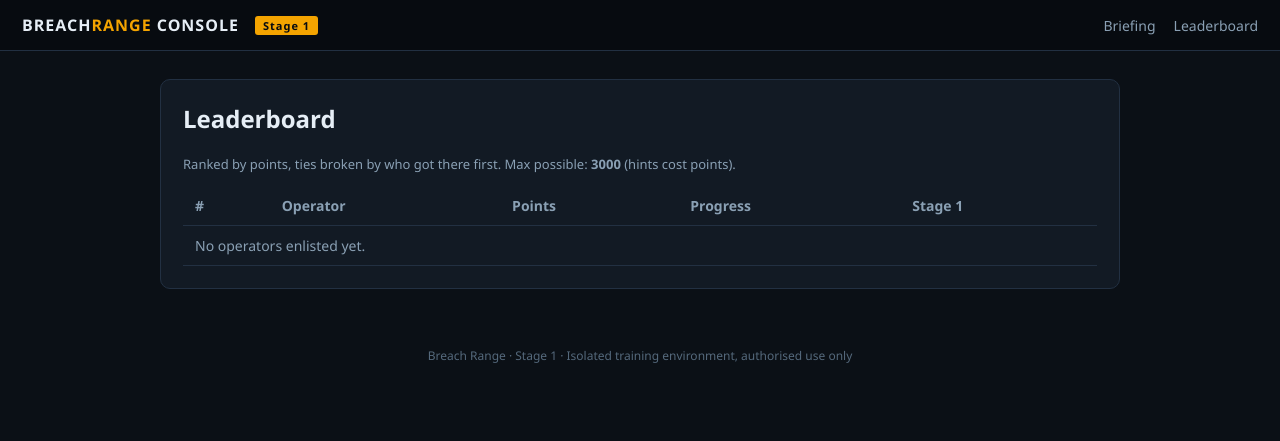
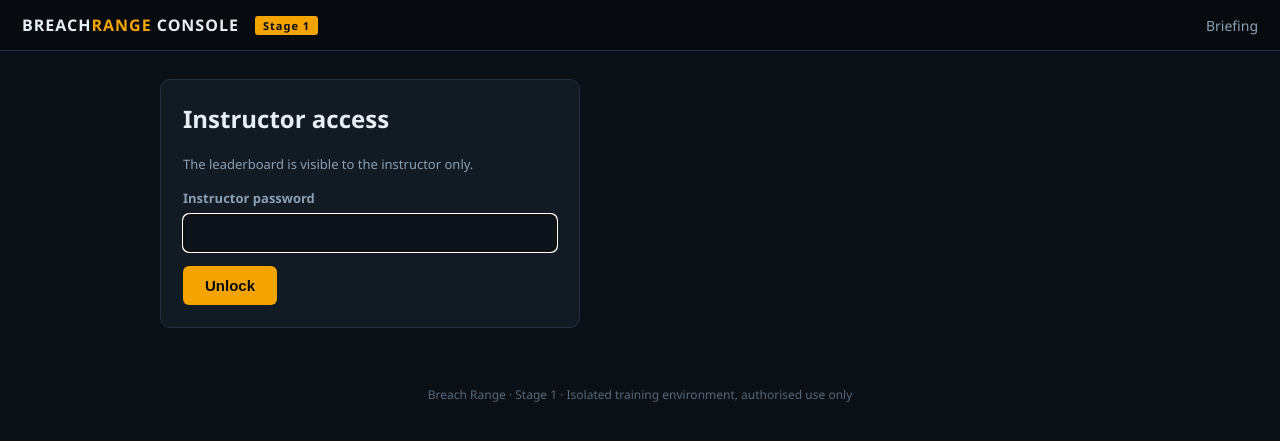
Before and after one commit to CleoTheProgrammer/breach-range, a PHP site: page /leaderboard.php in a window 1280 px wide. Shown: the top 441 px of the page. Run offline with PHP 8.4, Linux system fonts and the light colour scheme; data that the repository does not hold is empty.

Commit message:
Host on the network with an instructor-only leaderboard
Publish services on all interfaces (BIND_HOST, default 0.0.0.0) so students
reach them by the VM IP and nmap the ports; console launch links use PUBLIC_HOST.
run.sh up detects the VM IP, prompts for ports and public IP, and prints the
student URLs plus a ufw reminder. Leaderboard is now gated behind INSTRUCTOR_PASSWORD
and its nav link hidden from students.

```diff
--- a/console/src/config.php
+++ b/console/src/config.php
@@ -8,3 +8,4 @@ define('TARGET_URL', getenv('TARGET_URL') ?: 'http://127.0.0.1:8080');
 define('FLAG_PEPPER', getenv('FLAG_PEPPER') ?: 'dev-pepper');
 define('PTS_FLAG', 100);
 define('PTS_QUIZ', 50);
+define('INSTRUCTOR_PASSWORD', getenv('INSTRUCTOR_PASSWORD') ?: 'change-me-instructor');
--- a/console/src/includes/header.php
+++ b/console/src/includes/header.php
@@ -44,9 +44,9 @@
     <a href="/index.php">Briefing</a>
     <?php if ($P): ?>
       <a href="/challenges.php">Challenges</a>
-      <a href="/leaderboard.php">Leaderboard</a>
       <a href="/logout.php"><?= htmlspecialchars($P['handle']) ?> (exit)</a>
-    <?php else: ?>
+    <?php endif; ?>
+    <?php if (!empty($_SESSION['instructor'])): ?>
       <a href="/leaderboard.php">Leaderboard</a>
     <?php endif; ?>
   </nav>
--- a/console/src/leaderboard.php
+++ b/console/src/leaderboard.php
@@ -1,11 +1,39 @@
 <?php
 require_once __DIR__ . '/helpers.php';
+// Instructor-only. Students never see the leaderboard. Unlock with the instructor
+// password (set INSTRUCTOR_PASSWORD on the console service; change it from the default).
+if (!empty($_GET['lock'])) { unset($_SESSION['instructor']); header('Location: /leaderboard.php'); exit; }
+if (empty($_SESSION['instructor'])) {
+    $err = '';
+    if ($_SERVER['REQUEST_METHOD'] === 'POST') {
+        if (hash_equals(INSTRUCTOR_PASSWORD, $_POST['instructor_pw'] ?? '')) {
+            $_SESSION['instructor'] = true;
+            header('Location: /leaderboard.php'); exit;
+        }
+        $err = 'Incorrect instructor password.';
+    }
+    require_once __DIR__ . '/includes/header.php'; ?>
+    <div class="panel" style="max-width:420px">
+      <h2 style="margin-top:0">Instructor access</h2>
+      <p style="color:#8aa0b4;font-size:13px">The leaderboard is visible to the instructor only.</p>
+      <?php if ($err): ?><div class="flash err"><?= htmlspecialchars($err) ?></div><?php endif; ?>
+      <form method="post">
+        <label>Instructor password</label>
+        <input name="instructor_pw" type="password" autofocus>
+        <button class="btn" type="submit">Unlock</button>
+      </form>
+    </div>
+    <?php require_once __DIR__ . '/includes/footer.php'; exit;
+}
 $rows = leaderboard();
 $total = count(challenges()) * (PTS_FLAG + PTS_QUIZ);
 require_once __DIR__ . '/includes/header.php'; ?>
 <div class="panel">
-  <h2 style="margin-top:0">Leaderboard</h2>
-  <p style="color:#8aa0b4;font-size:13px">Ranked by points, ties broken by who got there first. Max possible: <b><?= $total ?></b> (hints cost points).</p>
+  <div style="display:flex;align-items:center;gap:12px">
+    <h2 style="margin:0">Leaderboard</h2>
+    <a href="/leaderboard.php?lock=1" style="margin-left:auto;font-size:12px">lock</a>
+  </div>
+  <p style="color:#8aa0b4;font-size:13px">Instructor view. Ranked by points, ties broken by who got there first. Max possible: <b><?= $total ?></b> (hints cost points).</p>
   <table>
     <tr><th>#</th><th>Operator</th><th>Points</th><th>Progress</th><th>Stage 1</th></tr>
     <?php foreach ($rows as $i => $r): ?>
@@ -20,4 +48,4 @@ require_once __DIR__ . '/includes/header.php'; ?>
     <?php if (!$rows): ?><tr><td colspan="5" style="color:#8aa0b4">No operators enlisted yet.</td></tr><?php endif; ?>
   </table>
 </div>
-<?php require_once __DIR__ . '/includes/footer.php'; ?>
+<?php require_once __DIR__ . '/includes/footer.php';
```
Also changed, not shown: docker-compose.yml (+4 -3 lines), README.md, 1 other file.
